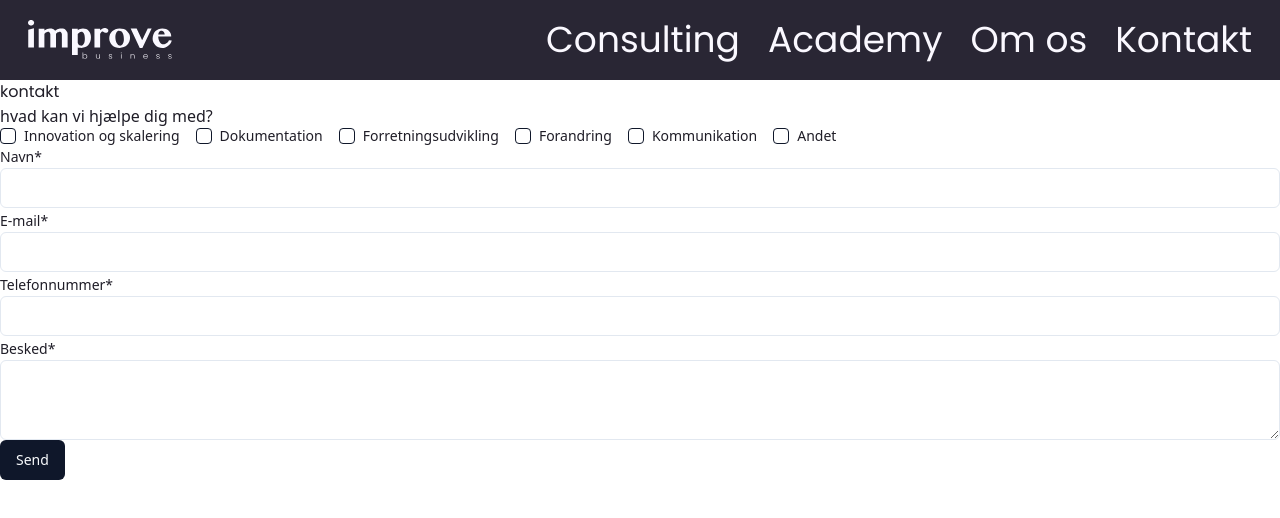
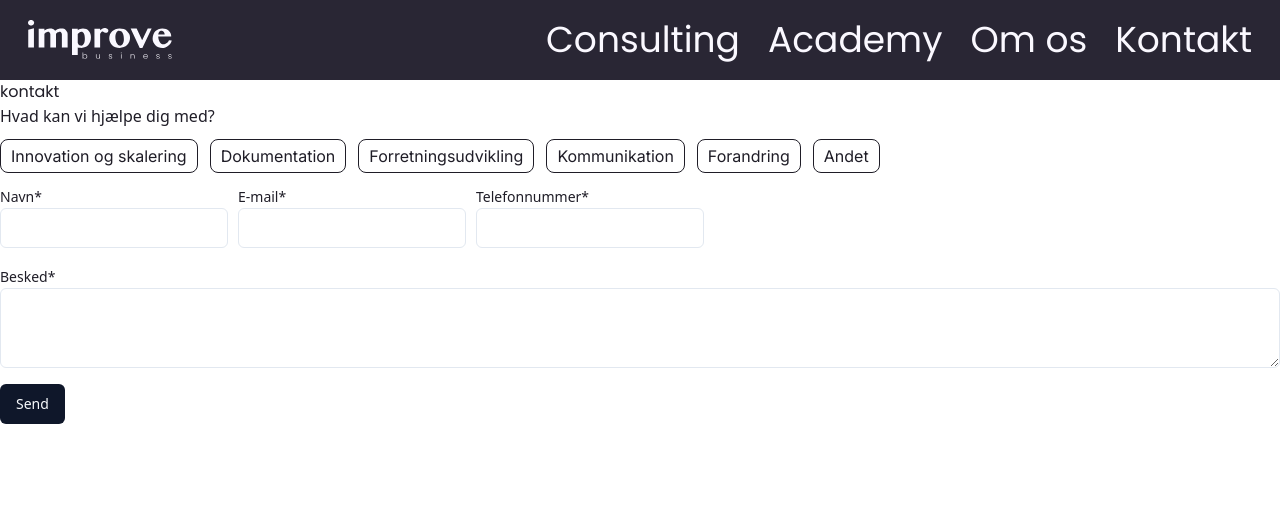
Before and after one commit to emma510t/improve_businessv1, a Next.js app: page /kontakt in a window 1280 px wide. Shown: the top 518 px of the page. Built offline with nearby package versions, Linux system fonts and the light colour scheme.

Commit message:
form setup + post til supabase

```diff
--- a/src/components/aboutCarousel.jsx
+++ b/src/components/aboutCarousel.jsx
@@ -43,7 +43,10 @@ export default function AboutCarousel({ type }) {
       >
         <CarouselContent className="-ml-2 md:-ml-4">
           {filteredEmployees.map((employee) => (
-            <CarouselItem className="md:basis-1/2 lg:basis-1/3 pl-2 md:pl-4">
+            <CarouselItem
+              className="md:basis-1/2 lg:basis-1/3 pl-2 md:pl-4"
+              key={employee.id}
+            >
               <EmployeeCard
                 fullname={employee.fullname}
                 title={employee.title}
--- a/src/components/formSetup.jsx
+++ b/src/components/formSetup.jsx
@@ -1,92 +1,114 @@
 "use client";
 import { useForm } from "react-hook-form";
+import { useState } from "react";
 import { Form } from "./ui/form";
 import { Input } from "./ui/input";
 import { Label } from "./ui/label";
-import { Checkbox } from "./ui/checkbox";
 import { Button } from "@/components/ui/button";
 import { Textarea } from "./ui/textarea";
+import { createClient } from "@supabase/supabase-js";
+import CheckboxTile from "./ui/checkboxtile";
+
+const supabase = createClient(
+  "https://qxxsilydcykxsgfvfvvz.supabase.co",
+  "eyJhbGciOiJIUzI1NiIsInR5cCI6IkpXVCJ9.eyJpc3MiOiJzdXBhYmFzZSIsInJlZiI6InF4eHNpbHlkY3lreHNnZnZmdnZ6Iiwicm9sZSI6ImFub24iLCJpYXQiOjE2OTY4NTE1MTIsImV4cCI6MjAxMjQyNzUxMn0.XhVtrw5oL-uS_xjTWDhjvePBXTWqN5qrevhCh9XjUSQ"
+);
+
+const areas = [
+  {
+    name: "Innovation og skalering",
+    key: "innovation",
+  },
+  {
+    name: "Dokumentation",
+    key: "dokumentation",
+  },
+  {
+    name: "Forretningsudvikling",
+    key: "forretningsudvikling",
+  },
+  {
+    name: "Kommunikation",
+    key: "kommunikation",
+  },
+  {
+    name: "Forandring",
+    key: "forandring",
+  },
+  {
+    name: "Andet",
+    key: "andet",
+  },
+];
 
 export default function FormSetup() {
   const {
     register,
     handleSubmit,
-    watch,
     formState: { errors },
   } = useForm();
 
-  const onSubmit = (data) => console.log(data);
+  const [checkedItems, setCheckedItems] = useState({});
+
+  const handleCheckboxChange = (key, isChecked) => {
+    setCheckedItems({ ...checkedItems, [key]: isChecked });
+  };
+
+  const [submitting, setSubmitting] = useState(false);
+
+  const onSubmit = async (data) => {
+    try {
+      setSubmitting(true); // Set submitting state to true
+
+      // Send form data to SupaBase
+      const { data: formData, error } = await supabase
+        .from("ib-contact-form")
+        .insert([
+          {
+            // Map form data to your table columns
+            name: data.name,
+            email: data.email,
+            phone: data.phone,
+            description: data.description,
+            area: Object.keys(checkedItems)
+              .filter((key) => checkedItems[key])
+              .join(", "),
+            // Add other columns as needed
+          },
+        ]);
+
+      if (error) {
+        throw error;
+      }
+    } catch (error) {
+      console.error("Error submitting form data:", error.message);
+    } finally {
+      setSubmitting(false); // Reset submitting state
+    }
+  };
 
   return (
     <>
       <Form>
-        <form onSubmit={handleSubmit(onSubmit)}>
-          <fieldset className="flex gap-4">
-            <legend>hvad kan vi hjælpe dig med?</legend>
-            <div className="flex items-center space-x-2">
-              <Checkbox id="innovation" {...register("check-innovation")} />
-              <label
-                htmlFor="innovation"
-                className="text-sm font-medium leading-none peer-disabled:cursor-not-allowed peer-disabled:opacity-70"
+        <form onSubmit={handleSubmit(onSubmit)} className="flex flex-col gap-4">
+          <fieldset>
+            <legend>Hvad kan vi hjælpe dig med?</legend>
+            <div className="flex gap-3 mt-4">
+              {areas.map((area) => (
+                <CheckboxTile
+                  {...register(area.name)}
+                  key={area.key}
+                  checked={checkedItems[area.key] || false}
+                  onChange={(isChecked) =>
+                    handleCheckboxChange(area.key, isChecked)
+                  }
                 >
-                Innovation og skalering
-              </label>
-            </div>
-            <div className="flex items-center space-x-2">
-              <Checkbox
-                id="dokumentation"
-                {...register("check-dokumentation")}
-              />
-              <label
-                htmlFor="dokumentation"
-                className="text-sm font-medium leading-none peer-disabled:cursor-not-allowed peer-disabled:opacity-70"
-              >
-                Dokumentation
-              </label>
-            </div>
-            <div className="flex items-center space-x-2">
-              <Checkbox
-                id="forretningsudvikling"
-                {...register("check-forretningsudvikling")}
-              />
-              <label
-                htmlFor="forretningsudvikling"
-                className="text-sm font-medium leading-none peer-disabled:cursor-not-allowed peer-disabled:opacity-70"
-              >
-                Forretningsudvikling
-              </label>
-            </div>
-            <div className="flex items-center space-x-2">
-              <Checkbox id="forandring" {...register("check-forandring")} />
-              <label
-                htmlFor="forandring"
-                className="text-sm font-medium leading-none peer-disabled:cursor-not-allowed peer-disabled:opacity-70"
-              >
-                Forandring
-              </label>
-            </div>
-            <div className="flex items-center space-x-2">
-              <Checkbox
-                id="kommunikation"
-                {...register("check-kommunikation")}
-              />
-              <label
-                htmlFor="kommunikation"
-                className="text-sm font-medium leading-none peer-disabled:cursor-not-allowed peer-disabled:opacity-70"
-              >
-                Kommunikation
-              </label>
-            </div>
-            <div className="flex items-center space-x-2">
-              <Checkbox id="andet" {...register("check-andet")} />
-              <label
-                htmlFor="andet"
-                className="text-sm font-medium leading-none peer-disabled:cursor-not-allowed peer-disabled:opacity-70"
-              >
-                Andet
-              </label>
+                  {area.name}
+                </CheckboxTile>
+              ))}
             </div>
           </fieldset>
+          <div className="flex gap-2.5">
             <div>
               <Label htmlFor="name">Navn*</Label>
               <Input
@@ -126,6 +148,7 @@ export default function FormSetup() {
               />
               {errors.phone && <p role="alert">{errors.phone.message}</p>}
             </div>
+          </div>
           <div>
             <Label htmlFor="description">Besked*</Label>
             <Textarea
@@ -147,7 +170,11 @@ export default function FormSetup() {
             )}
           </div>
           {/* {errors.name && <span>This field is required</span>} */}
-          <Button type="submit">Send</Button>
+          <div>
+            <Button type="submit" disabled={submitting}>
+              {submitting ? "Sender..." : "Send"}
+            </Button>
+          </div>
         </form>
       </Form>
     </>
--- /dev/null
+++ b/src/components/ui/checkboxtile.jsx
@@ -0,0 +1,27 @@
+import React, { useState } from "react";
+
+const CheckboxTile = ({ children, checked, onChange }) => {
+  const handleCheckboxChange = (e) => {
+    onChange(e.target.checked);
+  };
+
+  return (
+    <div>
+      <input
+        type="checkbox"
+        id={children}
+        checked={checked}
+        onChange={handleCheckboxChange}
+        className="peer h-0 w-0 opacity-0 focus:outline-none"
+      />
+      <label
+        htmlFor={children}
+        className="cursor-pointer border rounded-lg font-inter text-m border-ibsilver-600 font-normal px-2.5 py-1.5 transition-colors duration-250 ease-in-out bg-transparent peer-checked:bg-ibsilver-600 peer-checked:text-ibsilver-100 peer-focus-visible:ring-2 peer-focus-visible:ring-offset-2 ring-ibsilver-600"
+      >
+        {children}
+      </label>
+    </div>
+  );
+};
+
+export default CheckboxTile;
```
Lines whose indentation alone changed are shown as unchanged.
